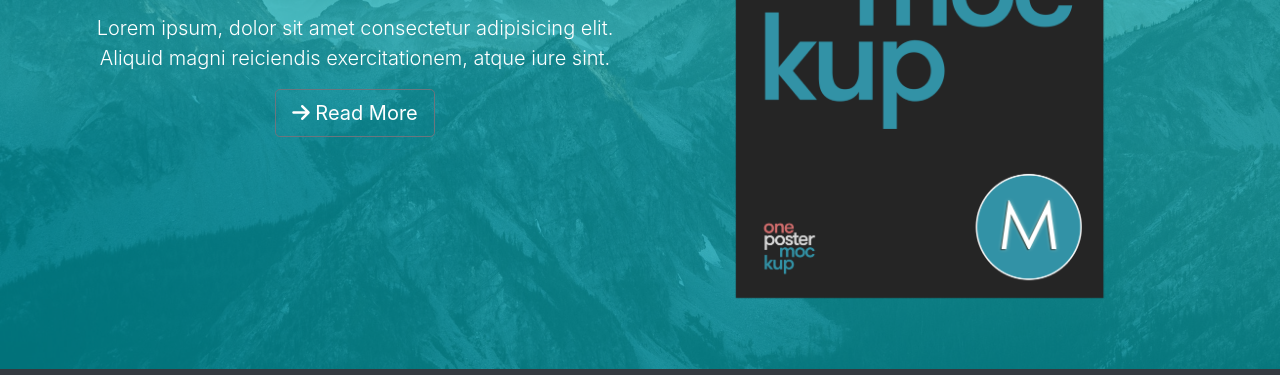
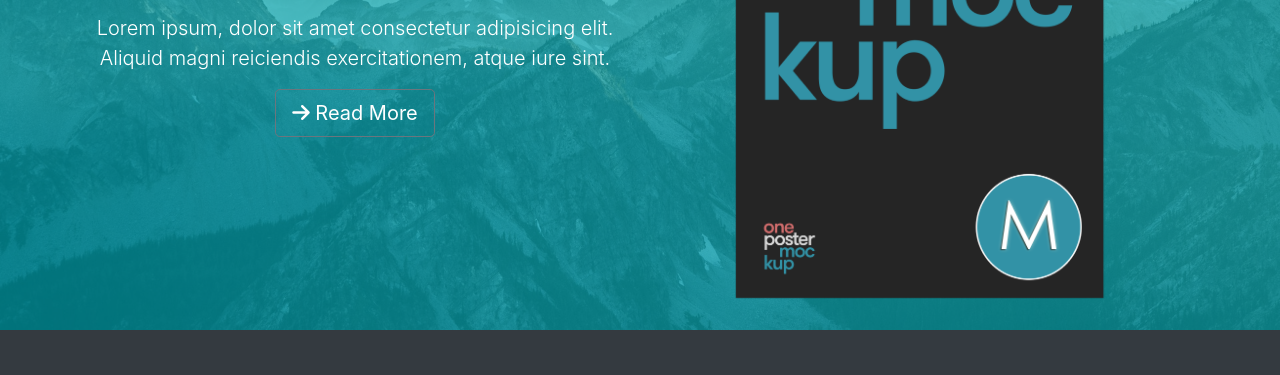
Before and after one commit to Henry-Liu1997/Mizuxe-Book-Theme, a plain HTML site: page index.html in a window 1280 px wide. Shown: the part 398-773 px from the top of the page. Drawn offline with nearby package versions, Linux system fonts and the light colour scheme.

Commit message:
img path modified

```diff
--- a/css/style.css
+++ b/css/style.css
@@ -14,7 +14,7 @@ body {
 
 #home {
   margin-top: 78px;
-  background-image: url(../img/mountains.jpg);
+  background-image: url("../img/mountains.jpg");
   background-size: cover;
   min-height: 650px;
   position: relative;
@@ -23,7 +23,11 @@ body {
 
 #overlay {
   background-color: rgba(0, 161, 171, 0.7);
-  min-height: 650px;
+  position: absolute;
+  top: 0;
+  bottom: 0;
+  left: 0;
+  right: 0;
 }
 
 #about .row {
```
